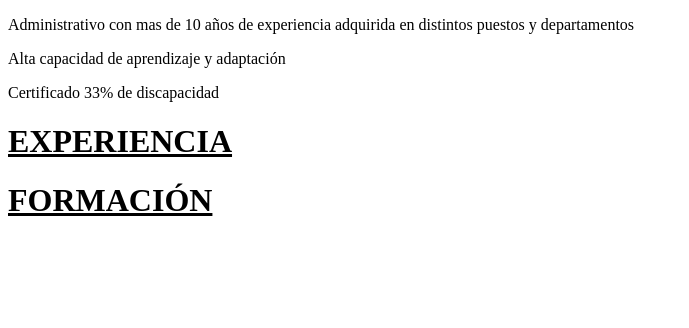
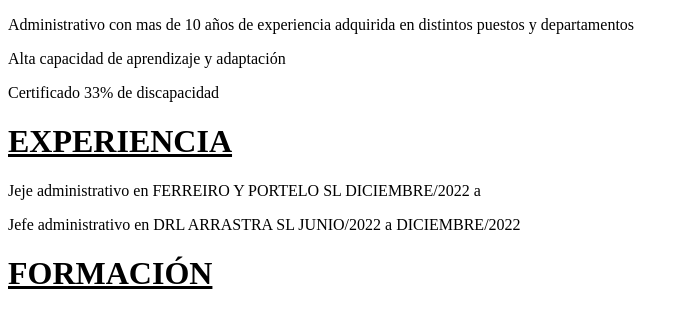
Before and after one commit to Nelyff1/portaforlio, a plain HTML site: page index.html in a window 1280 px wide. Shown: the whole page, without its empty margins (0-689 px from the left). Drawn offline with Linux system fonts and the light colour scheme.

Commit message:
actualizar cv

```diff
--- a/index.html
+++ b/index.html
@@ -10,8 +10,8 @@
     <p>Alta capacidad de aprendizaje y adaptación</p>
     <p>Certificado 33% de discapacidad</p>
 <h1><u>EXPERIENCIA</u></h1>
+<p>Jeje administrativo en FERREIRO Y PORTELO SL DICIEMBRE/2022 a</p>
+<p>Jefe administrativo en DRL ARRASTRA SL JUNIO/2022 a DICIEMBRE/2022</p>
 <h1><u>FORMACIÓN</u></h1>
-
-
 </body>
 </html>
```
